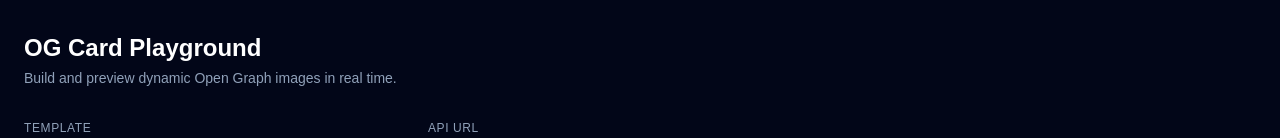
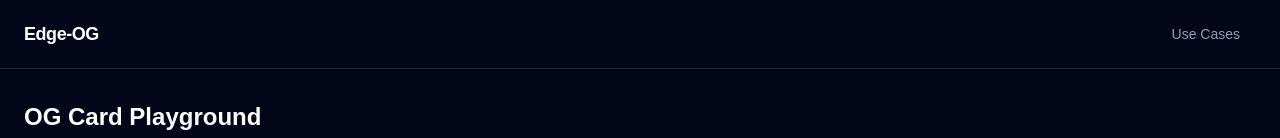
Before and after one commit to Shantanoo-Chandorkar/edge-og, a Next.js app: page /playground in a window 1280 px wide. Shown: the top 138 px of the page. Built offline with nearby package versions, Linux system fonts and the light colour scheme; no server answers.

Commit message:
Extract duplicated navbar into a shared Navbar component
The nav markup was copied across three files. Navbar.tsx now owns it once,
using usePathname to hide the link for whichever page is currently active
and to render the logo as plain text on the home page.

```diff
--- a/src/app/page.tsx
+++ b/src/app/page.tsx
@@ -1,5 +1,6 @@
 import React from 'react';
 import Link from 'next/link';
+import Navbar from '@/components/Navbar';
 
 /**
  * Landing page — demonstrates Edge-OG with a live API call, architecture overview,
@@ -11,26 +12,7 @@ export default function HomePage(): React.ReactElement {
 
     return (
         <div className="min-h-screen bg-slate-950 text-white">
-            {/* Nav */}
-            <nav className="border-b border-slate-800 px-6 py-4">
-                <div className="max-w-screen-xl mx-auto flex justify-between items-center">
-                    <span className="font-bold text-lg tracking-tight">Edge-OG</span>
-                    <div className="flex items-center gap-3">
-                        <Link
-                            href="/use-cases"
-                            className="text-slate-400 hover:text-white transition-colors text-sm font-medium px-4 py-2"
-                        >
-                            Use Cases
-                        </Link>
-                        <Link
-                            href="/playground"
-                            className="bg-indigo-600 hover:bg-indigo-500 transition-colors text-white text-sm font-medium px-4 py-2 rounded-md"
-                        >
-                            Open Playground →
-                        </Link>
-                    </div>
-                </div>
-            </nav>
+            <Navbar />
 
             <main className="max-w-screen-xl mx-auto px-6 py-20 flex flex-col gap-24">
                 {/* Hero */}
--- a/src/app/use-cases/page.tsx
+++ b/src/app/use-cases/page.tsx
@@ -1,5 +1,5 @@
 import React from 'react';
-import Link from 'next/link';
+import Navbar from '@/components/Navbar';
 import UseCasesTabs from '@/components/use-cases/UseCasesTabs';
 
 /**
@@ -9,20 +9,7 @@ import UseCasesTabs from '@/components/use-cases/UseCasesTabs';
 export default function UseCasesPage(): React.ReactElement {
     return (
         <div className="min-h-screen bg-slate-950 text-white">
-            {/* Nav */}
-            <nav className="border-b border-slate-800 px-6 py-4">
-                <div className="max-w-screen-xl mx-auto flex justify-between items-center">
-                    <Link href="/" className="font-bold text-lg tracking-tight hover:text-indigo-300 transition-colors">
-                        Edge-OG
-                    </Link>
-                    <Link
-                        href="/playground"
-                        className="bg-indigo-600 hover:bg-indigo-500 transition-colors text-white text-sm font-medium px-4 py-2 rounded-md"
-                    >
-                        Open Playground →
-                    </Link>
-                </div>
-            </nav>
+            <Navbar />
 
             <main className="max-w-screen-xl mx-auto px-6 py-16 flex flex-col gap-12">
                 {/* Header */}
--- /dev/null
+++ b/src/components/Navbar.tsx
@@ -0,0 +1,54 @@
+'use client';
+
+import React from 'react';
+import Link from 'next/link';
+import { usePathname } from 'next/navigation';
+
+/**
+ * Site-wide navigation bar.
+ *
+ * The logo links back to home on every page except home itself, where it
+ * renders as plain text to avoid a self-referencing link. Nav items for the
+ * current page are hidden — there is no value in linking to the page you are
+ * already on.
+ */
+export default function Navbar(): React.ReactElement {
+    const pathname = usePathname();
+
+    const isHome = pathname === '/';
+    const isPlayground = pathname === '/playground';
+    const isUseCases = pathname === '/use-cases';
+
+    return (
+        <nav className="border-b border-slate-800 px-6 py-4">
+            <div className="max-w-screen-xl mx-auto flex justify-between items-center">
+                {isHome ? (
+                    <span className="font-bold text-lg tracking-tight">Edge-OG</span>
+                ) : (
+                    <Link href="/" className="font-bold text-lg tracking-tight hover:text-indigo-300 transition-colors">
+                        Edge-OG
+                    </Link>
+                )}
+
+                <div className="flex items-center gap-3">
+                    {!isUseCases && (
+                        <Link
+                            href="/use-cases"
+                            className="text-slate-400 hover:text-white transition-colors text-sm font-medium px-4 py-2"
+                        >
+                            Use Cases
+                        </Link>
+                    )}
+                    {!isPlayground && (
+                        <Link
+                            href="/playground"
+                            className="bg-indigo-600 hover:bg-indigo-500 transition-colors text-white text-sm font-medium px-4 py-2 rounded-md"
+                        >
+                            Open Playground →
+                        </Link>
+                    )}
+                </div>
+            </div>
+        </nav>
+    );
+}
--- a/src/components/playground/Playground.tsx
+++ b/src/components/playground/Playground.tsx
@@ -1,6 +1,7 @@
 'use client';
 
 import React, { useState, useCallback, useMemo } from 'react';
+import Navbar from '@/components/Navbar';
 import { SerializableTemplate } from '@/lib/templates/types';
 import { TemplateSelector } from './TemplateSelector';
 import { ParamEditor } from './ParamEditor';
@@ -65,6 +66,7 @@ export function Playground({ templates, baseUrl }: PlaygroundProps): React.React
 
     return (
         <div className="min-h-screen bg-slate-950 text-white">
+            <Navbar />
             <div className="max-w-screen-xl mx-auto px-6 py-8">
                 <div className="mb-8">
                     <h1 className="text-2xl font-bold text-white">OG Card Playground</h1>
```
